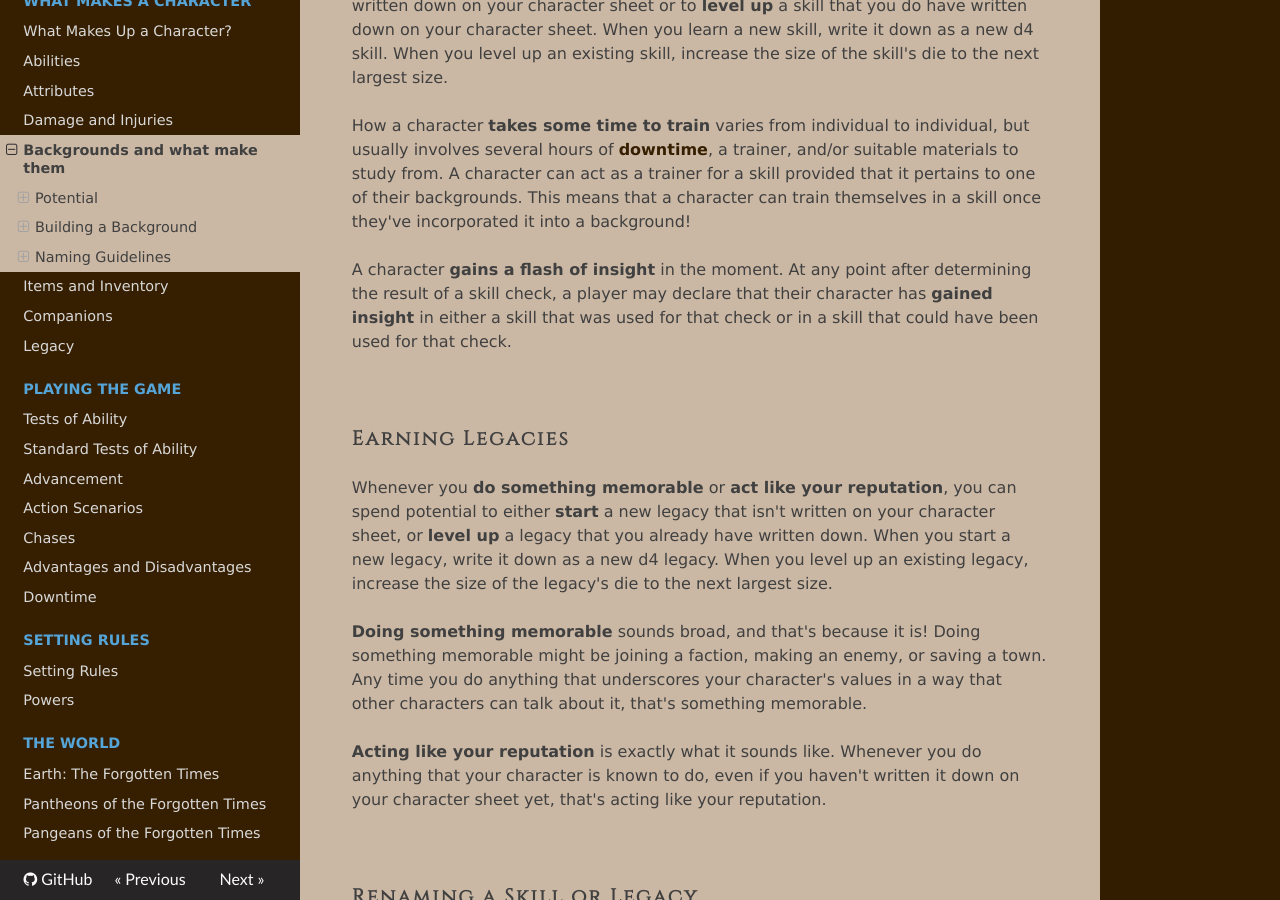
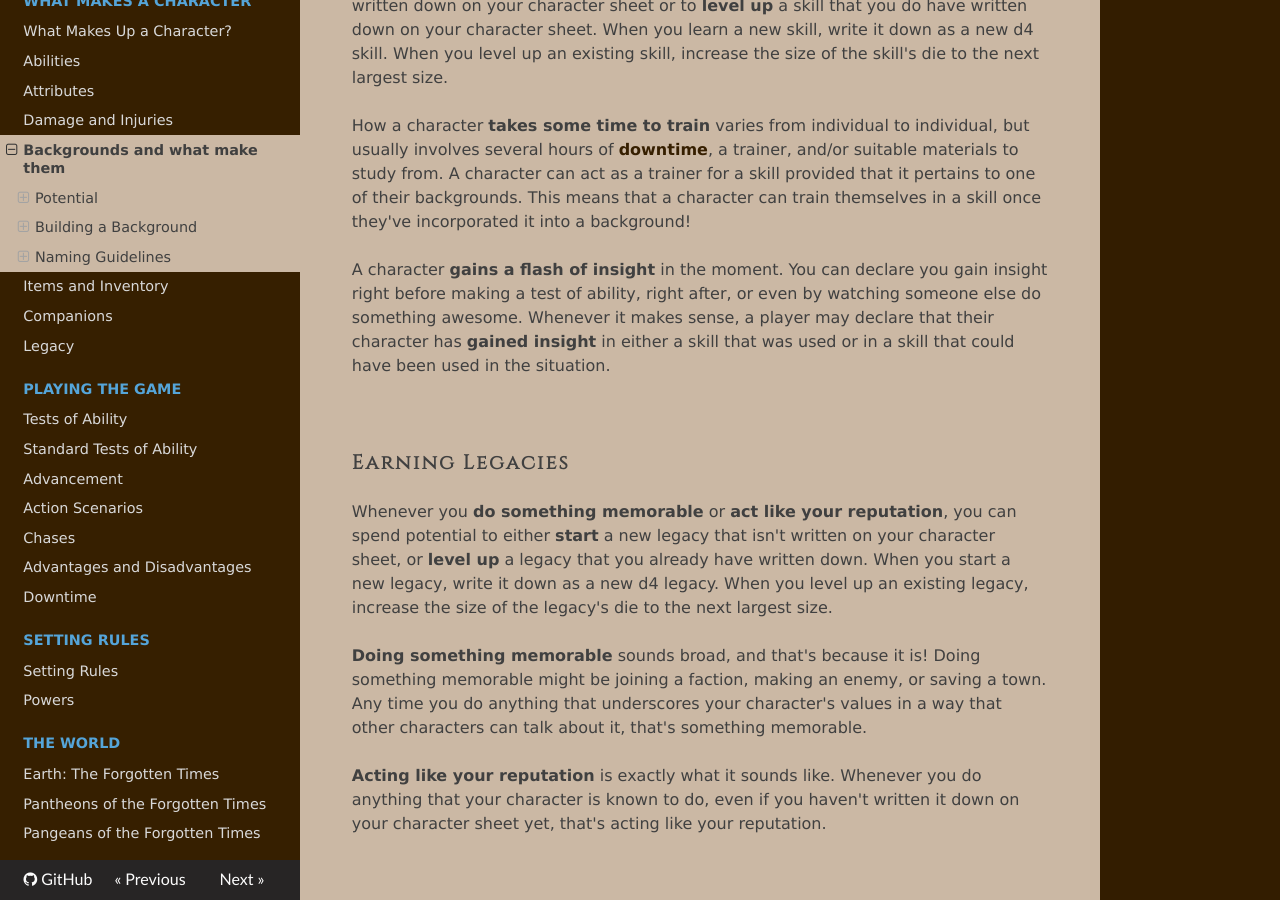
Before and after one commit to TheFifthRider/simply-roleplaying-webapp, an MkDocs documentation site: the page built from docs/character/skills.md, in a window 1280 px wide and 900 px high, scrolled down 777 px. Built offline with MkDocs 1.6.1, drawn with Linux system fonts in a browser that asks for light colours; nearby versions of some CDN libraries.

Commit message:
feat: Learn by watching!

```diff
--- a/docs/character/skills.md
+++ b/docs/character/skills.md
@@ -16,7 +16,7 @@ Whenever you spend [downtime](../gameplay/downtime.md) to **take some time to tr
 
 How a character **takes some time to train** varies from individual to individual, but usually involves several hours of [downtime](../gameplay/downtime.md#training-a-skill), a trainer, and/or suitable materials to study from. A character can act as a trainer for a skill provided that it pertains to one of their backgrounds. This means that a character can train themselves in a skill once they've incorporated it into a background!
 
-A character **gains a flash of insight** in the moment. At any point after determining the result of a skill check, a player may declare that their character has **gained insight** in either a skill that was used for that check or in a skill that could have been used for that check.
+A character **gains a flash of insight** in the moment. You can declare you gain insight right before making a test of ability, right after, or even by watching someone else do something awesome. Whenever it makes sense, a player may declare that their character has **gained insight** in either a skill that was used or in a skill that could have been used in the situation.
 
 <br/>
 
```
